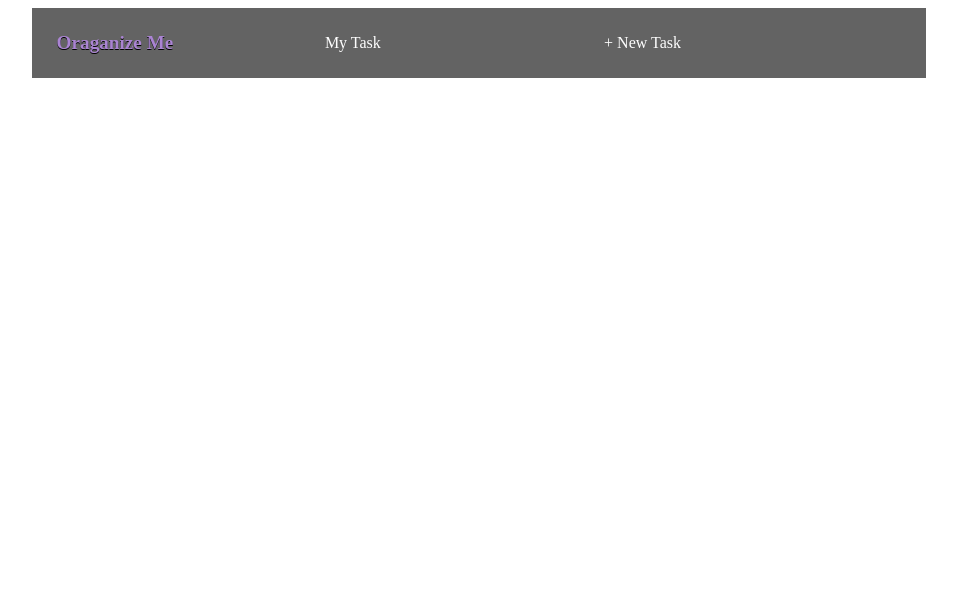
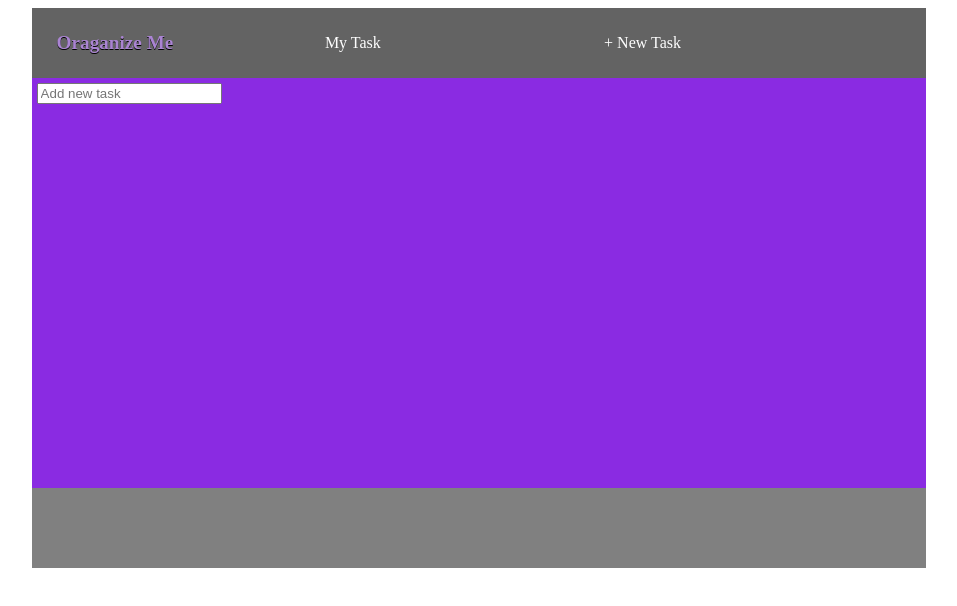
Before and after one commit to highgateshay313/Organize_Me, a plain HTML site: page index.html in a window 1280 px wide. Shown: the whole page, without its empty margins (161-1118 px from the left). Drawn offline with Linux system fonts and the light colour scheme.

Commit message:
add input field

```diff
--- a/index.html
+++ b/index.html
@@ -16,6 +16,12 @@
             </ul>
         </nav>
     </header>
+    <main>
+        <div>
+            <input type="text" placeholder="Add new task">
+        </div>
+    </main>
+    <footer></footer>
     <script src="index.js"></script>
 </body>
 </html>
--- a/styles.css
+++ b/styles.css
@@ -2,9 +2,6 @@
 header {
     display: flex;
     background-color: rgb(99, 99, 99);
-    width: 70%;
-    margin: 0 auto;
-    padding: 5px;
     align-items: center;
 }
 
@@ -34,4 +31,21 @@ nav ul li {
    padding-left: 20px;
    padding-right: 20px;
    color: rgb(254, 254, 254);
+   cursor: pointer;
 }
+
+header, main, footer {
+    padding: 5px;
+    margin: 0 auto;
+    width: 70%;
+}
+
+main {
+    background-color: blueviolet;
+    height: 400px;
+}
+
+footer {
+    background-color: gray;
+    height: 70px;
+}
```
